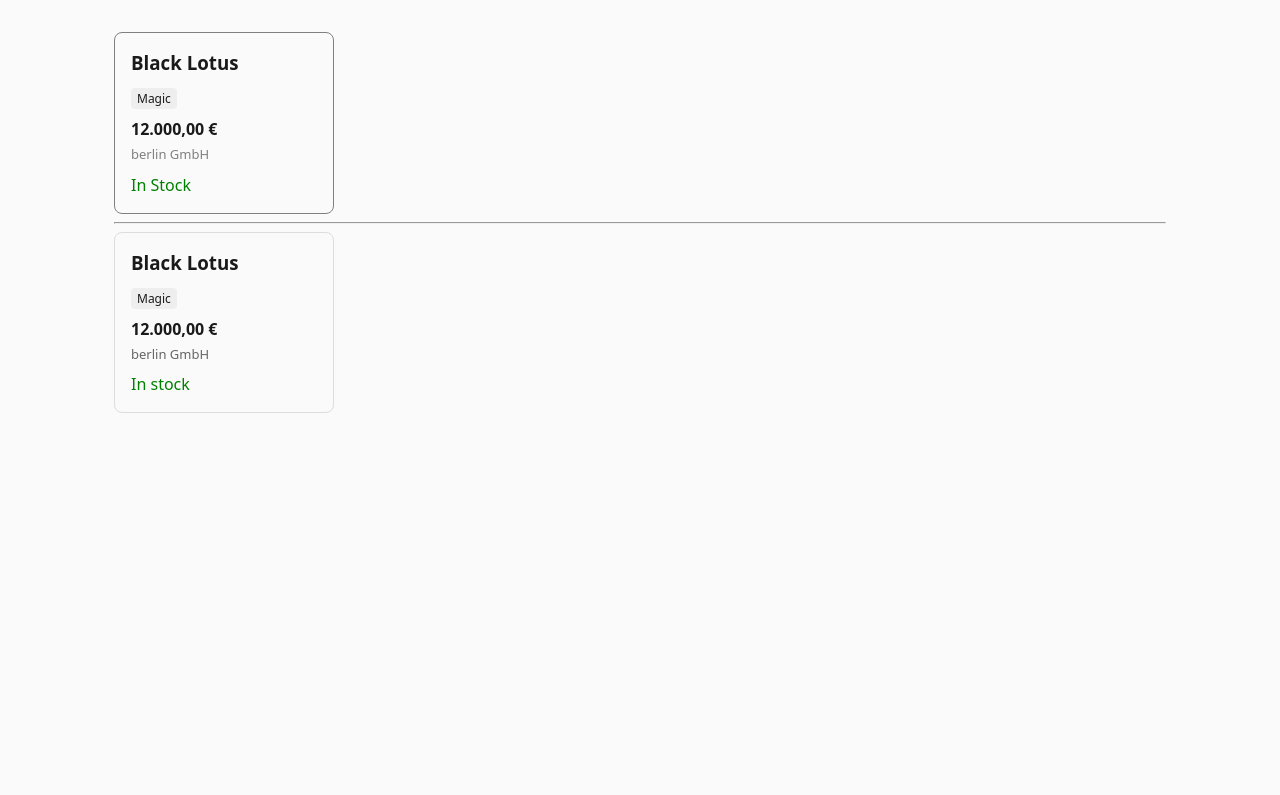
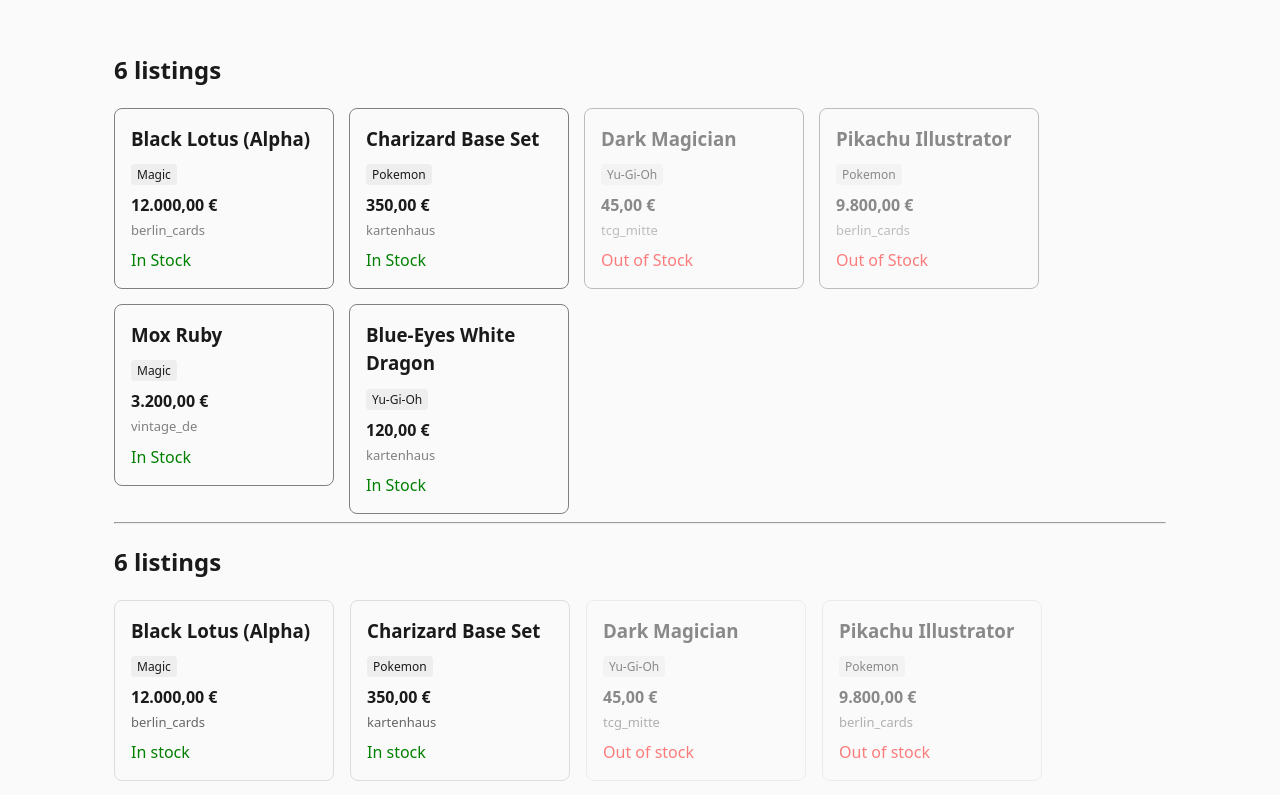
Before and after one commit to oktayshakirov/react-practice, a React (Vite) app: page / in a window 1280 px wide. Shown: the top 795 px of the page. Built offline with nearby package versions, Linux system fonts and the light colour scheme.

Commit message:
day 9 done

```diff
--- a/exercises/day-09-product-list.tsx
+++ b/exercises/day-09-product-list.tsx
@@ -37,17 +37,112 @@
 };
 
 const PRODUCTS: Product[] = [
-  { id: '1', name: 'Black Lotus (Alpha)', price: 12000, category: 'Magic', seller: 'berlin_cards', inStock: true },
-  { id: '2', name: 'Charizard Base Set', price: 350, category: 'Pokemon', seller: 'kartenhaus', inStock: true },
-  { id: '3', name: 'Dark Magician', price: 45, category: 'Yu-Gi-Oh', seller: 'tcg_mitte', inStock: false },
-  { id: '4', name: 'Pikachu Illustrator', price: 9800, category: 'Pokemon', seller: 'berlin_cards', inStock: false },
-  { id: '5', name: 'Mox Ruby', price: 3200, category: 'Magic', seller: 'vintage_de', inStock: true },
-  { id: '6', name: 'Blue-Eyes White Dragon', price: 120, category: 'Yu-Gi-Oh', seller: 'kartenhaus', inStock: true },
+  {
+    id: "1",
+    name: "Black Lotus (Alpha)",
+    price: 12000,
+    category: "Magic",
+    seller: "berlin_cards",
+    inStock: true,
+  },
+  {
+    id: "2",
+    name: "Charizard Base Set",
+    price: 350,
+    category: "Pokemon",
+    seller: "kartenhaus",
+    inStock: true,
+  },
+  {
+    id: "3",
+    name: "Dark Magician",
+    price: 45,
+    category: "Yu-Gi-Oh",
+    seller: "tcg_mitte",
+    inStock: false,
+  },
+  {
+    id: "4",
+    name: "Pikachu Illustrator",
+    price: 9800,
+    category: "Pokemon",
+    seller: "berlin_cards",
+    inStock: false,
+  },
+  {
+    id: "5",
+    name: "Mox Ruby",
+    price: 3200,
+    category: "Magic",
+    seller: "vintage_de",
+    inStock: true,
+  },
+  {
+    id: "6",
+    name: "Blue-Eyes White Dragon",
+    price: 120,
+    category: "Yu-Gi-Oh",
+    seller: "kartenhaus",
+    inStock: true,
+  },
 ];
 
-// Write your ProductCard component here:
+export const ProductCard = ({
+  id,
+  name,
+  price,
+  category,
+  seller,
+  inStock,
+}: Product) => {
+  return (
+    <div>
+      <article
+        style={{
+          border: "1px solid gray",
+          borderRadius: "8px",
+          padding: "16px",
+          width: "220px",
+          opacity: inStock ? 1 : 0.5,
+        }}
+      >
+        <h3 style={{ margin: "0px 0px 8px" }}>{name}</h3>
+        <span
+          style={{
+            fontSize: "12px",
+            background: "rgb(238, 238, 238)",
+            borderRadius: "4px",
+            padding: "2px 6px",
+          }}
+        >
+          {category}
+        </span>
+        <p style={{ fontWeight: "600", margin: "8px 0px 4px" }}>
+          {price.toLocaleString("de-DE", {
+            style: "currency",
+            currency: "EUR",
+          })}
+        </p>
+        <p style={{ fontSize: "13px", color: "gray", margin: "0px" }}>
+          {seller}
+        </p>
+        <p style={{ color: inStock ? "green" : "red", margin: "8px 0px 0px" }}>
+          {inStock ? "In Stock" : "Out of Stock"}
+        </p>
+      </article>
+    </div>
+  );
+};
 
-// Write your ProductList component here:
 export const ProductList = () => {
-
+  return (
+    <div>
+      <h2>{PRODUCTS.length} listings</h2>
+      <div style={{ display: "flex", flexWrap: "wrap", gap: 15 }}>
+        {PRODUCTS.map((product) => (
+          <ProductCard key={product.id} {...product} />
+        ))}
+      </div>
+    </div>
+  );
 };
--- a/src/App.tsx
+++ b/src/App.tsx
@@ -11,24 +11,15 @@
   "Nothing was returned from render" until you write your component.
   That error means the wiring works — you just haven't started yet.
 */
-import { ProductCard as Exercise } from "../exercises/day-08-product-card.tsx";
-import { ProductCard as Solution } from "../solutions/day-08-product-card.solution.tsx";
-
-const testCard = {
-  id: "1",
-  name: "Black Lotus",
-  price: 12000,
-  category: "Magic",
-  seller: "berlin GmbH",
-  inStock: true,
-};
+import { ProductList as Exercise } from "../exercises/day-09-product-list.tsx";
+import { ProductList as Solution } from "../solutions/day-09-product-list.solution.tsx";
 
 export default function App() {
   return (
     <main className="app">
-      <Exercise {...testCard} />
+      <Exercise />
       <hr />
-      <Solution {...testCard} />
+      <Solution />
     </main>
   );
 }
```
